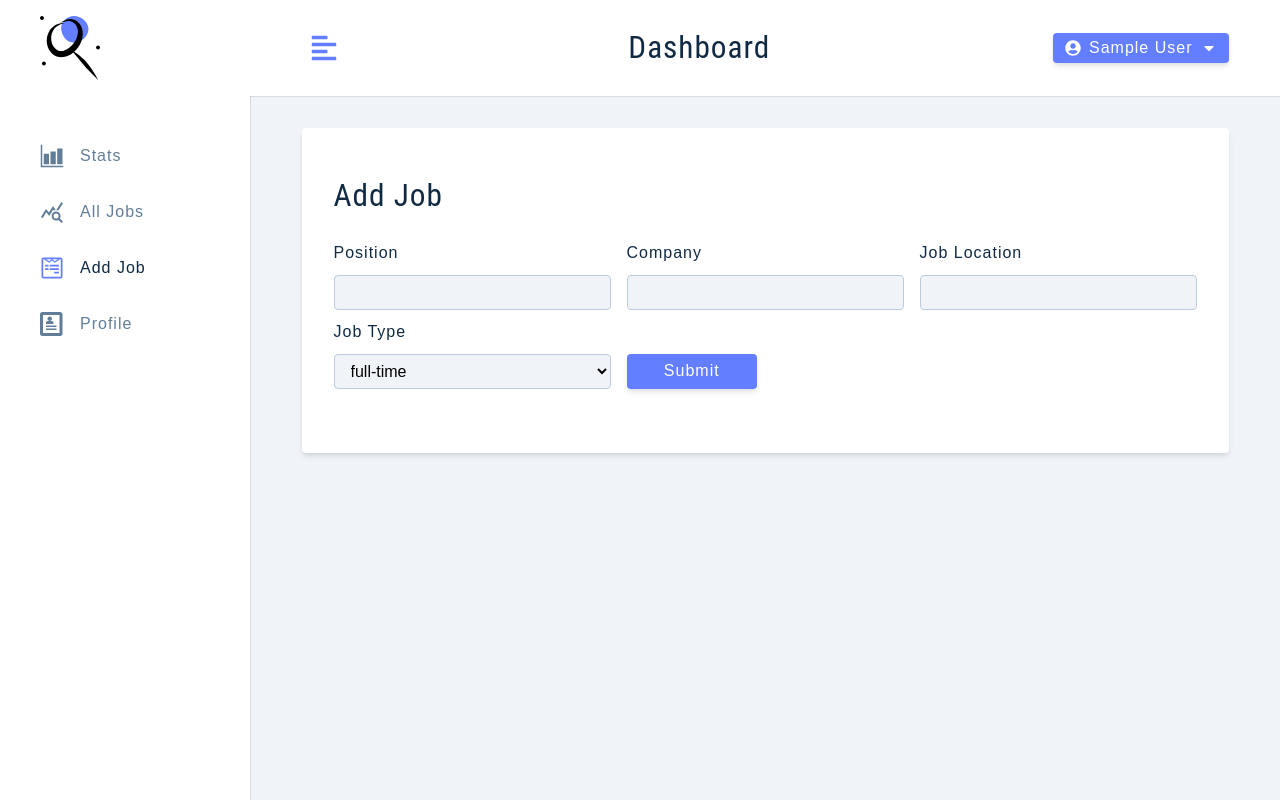
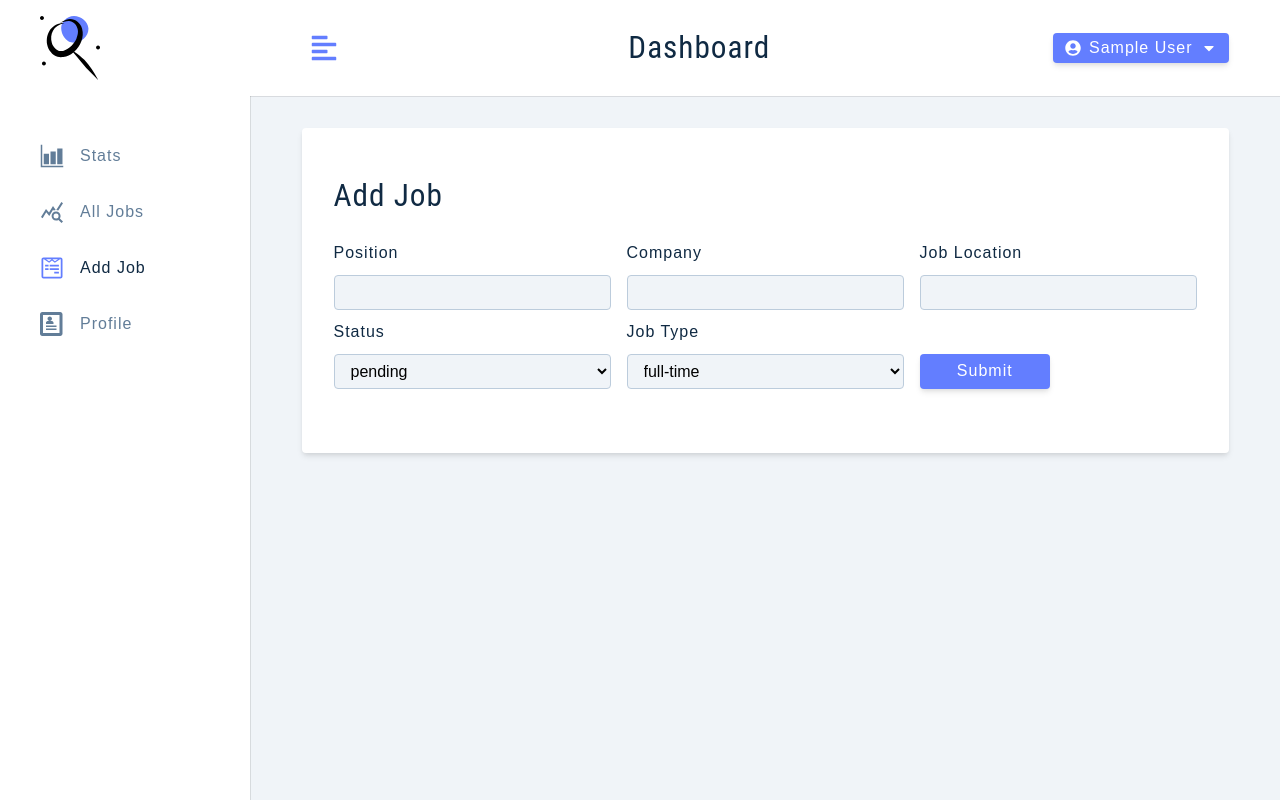
Before and after one commit to JiiXaa/oto-jobs, a React (Create React App) app in the folder client/: page /add-job in a window 1280 px wide. Built offline with nearby package versions, Linux system fonts and the light colour scheme; sample sign-in values are in the browser's storage.

Commit message:
Form Row Select component for handling multiple selects DRY

```diff
--- /dev/null
+++ b/client/src/components/FormRowSelect.js
@@ -0,0 +1,26 @@
+const FormRowSelect = ({ labelText, name, value, handleChange, list }) => {
+  return (
+    <div className='form-row'>
+      <label htmlFor={name} className='form-label'>
+        {labelText || name}
+      </label>
+      <select
+        name={name}
+        value={value}
+        onChange={handleChange}
+        className='form-select'
+      >
+        {/* This functionality only works for [...strings]. For different data structure (i.e. objects) create another component */}
+        {list.map((itemValue, index) => {
+          return (
+            <option key={index} value={itemValue}>
+              {itemValue}
+            </option>
+          );
+        })}
+      </select>
+    </div>
+  );
+};
+
+export default FormRowSelect;
--- a/client/src/components/index.js
+++ b/client/src/components/index.js
@@ -1,8 +1,17 @@
 import Logo from './Logo';
 import FormRow from './FormRow';
+import FormRowSelect from './FormRowSelect';
 import Alert from './Alert';
 import Navbar from './Navbar';
 import BigSidebar from './BigSidebar';
 import SmallSidebar from './SmallSidebar';
 
-export { Logo, FormRow, Alert, Navbar, BigSidebar, SmallSidebar };
+export {
+  Logo,
+  FormRow,
+  Alert,
+  Navbar,
+  BigSidebar,
+  SmallSidebar,
+  FormRowSelect,
+};
--- a/client/src/pages/dashboard/AddJob.js
+++ b/client/src/pages/dashboard/AddJob.js
@@ -1,4 +1,4 @@
-import { FormRow, Alert } from '../../components';
+import { FormRow, FormRowSelect, Alert } from '../../components';
 import { useAppContext } from '../../context/appContext';
 import Wrapper from '../../assets/styledWrappers/DashboardFormPage';
 
@@ -59,28 +59,22 @@ const AddJob = () => {
             value={jobLocation}
             handleChange={handleJobInput}
           />
+          {/* job status */}
+          <FormRowSelect
+            name='status'
+            value={status}
+            handleChange={handleJobInput}
+            list={statusOptions}
+          />
           {/* job type */}
-          <div className='form-row'>
-            <label htmlFor='jobType' className='form-label'>
-              job type
-            </label>
-            <select
-              name='jobType'
-              id='jobType'
-              value={jobType}
-              onChange={handleJobInput}
-              className='form-select'
-            >
-              {jobTypeOptions.map((itemValue, index) => {
-                return (
-                  <option key={index} value={itemValue}>
-                    {itemValue}
-                  </option>
-                );
-              })}
-            </select>
-          </div>
-          {/* job status */}
+          <FormRowSelect
+            name='jobType'
+            labelText='job type'
+            value={jobType}
+            handleChange={handleJobInput}
+            list={jobTypeOptions}
+          />
+          {/* btn container */}
           <div className='btn-container'>
             <button
               type='submit'
```
